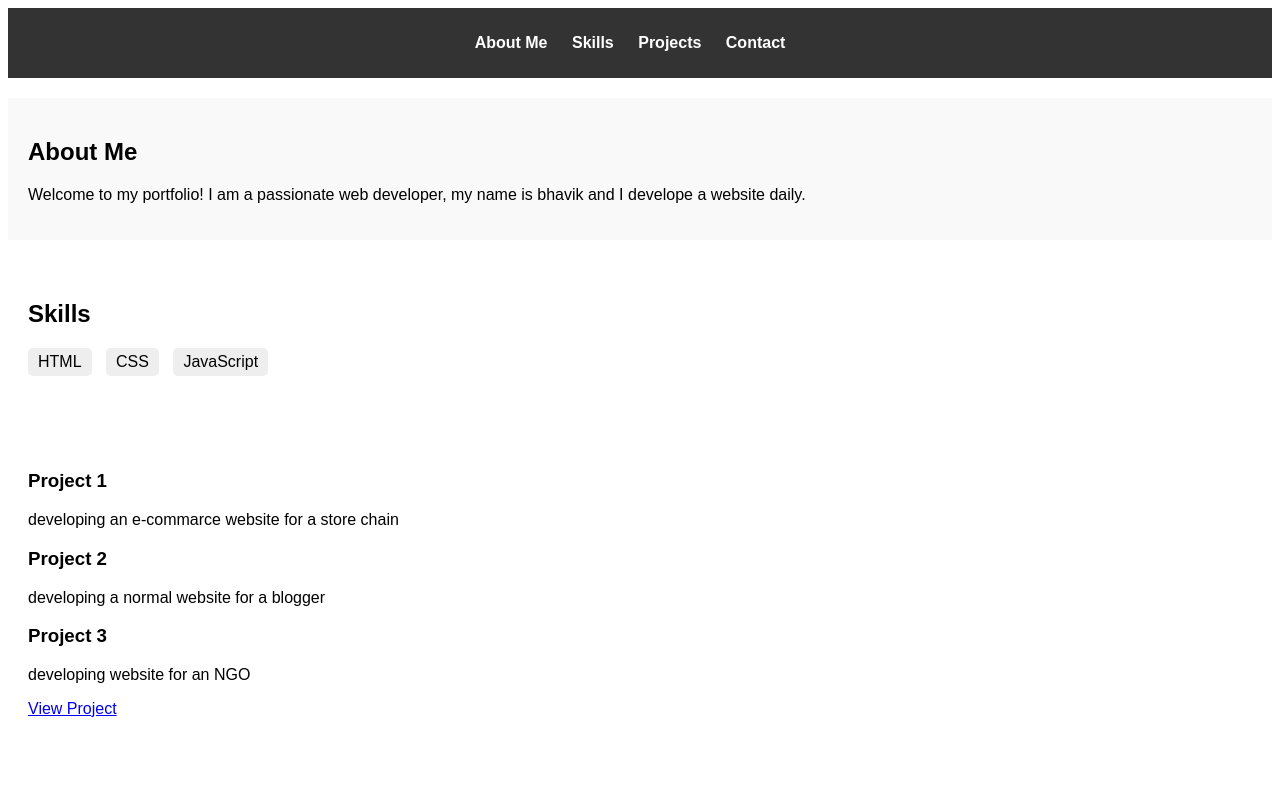
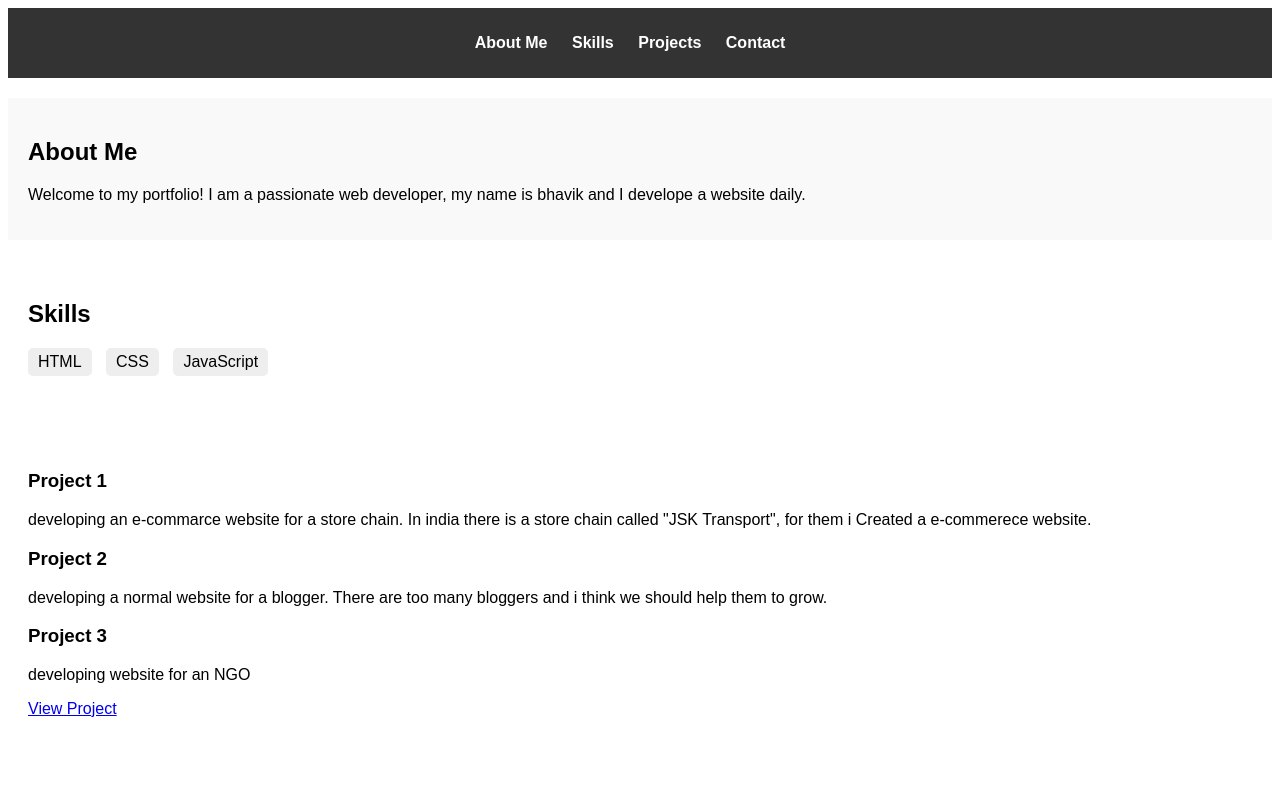
Before and after one commit to Bhavik575/BonusAssignment, a plain HTML site: page index.html in a window 1280 px wide. Shown: the top 800 px of the page. Drawn offline with Linux system fonts and the light colour scheme.

Commit message:
Final commit

```diff
--- a/index.html
+++ b/index.html
@@ -32,9 +32,10 @@
     <section id="projects">
         <article>
             <h3>Project 1</h3>
-            <p>developing an e-commarce website for a store chain</p>
+            <p>developing an e-commarce website for a store chain. In india there is a store chain called "JSK Transport", for them i Created a e-commerece website.
+            </p>
             <h3>Project 2</h3>
-            <p>developing a normal website for a blogger</p>
+            <p>developing a normal website for a blogger. There are too many bloggers and i think we should help them to grow.</p>
             <h3>Project 3</h3>
             <p>developing website for an NGO</p>
 
```
